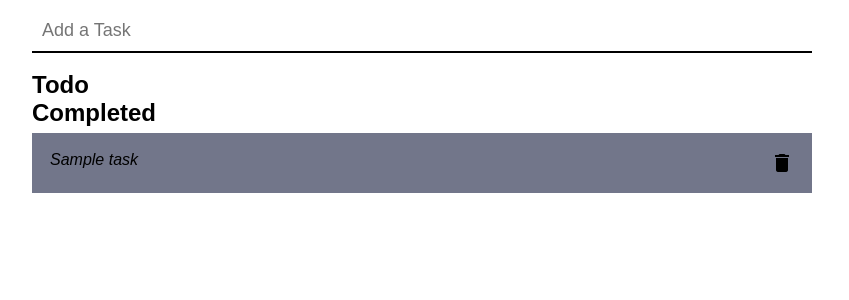
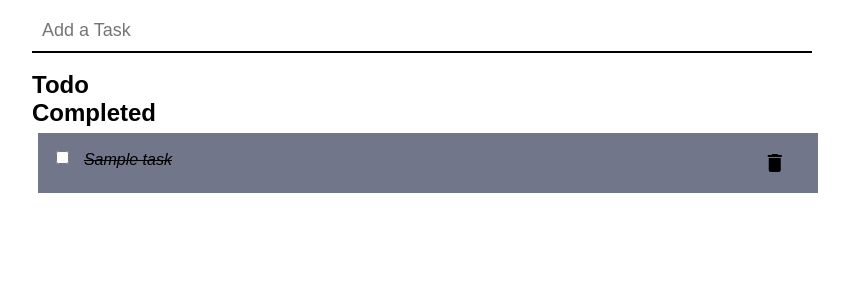
Before and after one commit to csemanish12/todo_app_v1, a Django app: page / in a window 1280 px wide. Shown: the top 300 px of the page, without its empty margins (218-1067 px from the left). Run offline with Django 3.2, Linux system fonts and the light colour scheme; tables that the repository leaves empty hold one stand-in row (values such as "Sample post").

Commit message:
fix design

```diff
--- a/todo/tasks/static/tasks/style.css
+++ b/todo/tasks/static/tasks/style.css
@@ -24,14 +24,23 @@
     width: 100%;
     background: #72768a;
     padding: 18px;
-    margin: 6px 0;
+    margin: 6px ;
     overflow: hidden;
+    display: flex;
+    flex-direction: row;
+
 }
 
-.task-list .del {
-    float:right;
+.task-picker {
+    left: 0%;
+    position: relative;
 }
 
-.task-list .action-picker {
-    float:right;
+.task-name {
+    left: 2%;
+    position: relative;
 }
+.task-action {
+    left: 95%;
+    position: sticky;
+}
--- a/todo/tasks/templates/tasks/index.html
+++ b/todo/tasks/templates/tasks/index.html
@@ -1,6 +1,6 @@
 {% load static %}
 <link rel="stylesheet" type="text/css" href="{% static 'tasks/style.css' %}">
-  <link href="https://fonts.googleapis.com/icon?family=Material+Icons" rel="stylesheet">
+<link rel="stylesheet" href="https://fonts.googleapis.com/icon?family=Material+Icons">
 
 <!Doctype html>
 <html lang="en">
@@ -32,12 +32,18 @@
         </form>
 
         <div class='task-list'>
+
+            <div class="task-picker">
+                <input type="checkbox" id="ch" name="check" value="on"
+                       onchange="document.getElementById('completeForm').submit()">
+            </div>
+
+            <div class="task-name">
                 <i>{{ task }}</i>
-            <div class="action-picker">
+            </div>
 
-                <i class="material-icons" onclick="document.getElementById('completeForm').submit()">done</i>
+            <div class="task-action">
                 <i class="material-icons" onclick="document.getElementById('deleteForm').submit()">delete</i>
-
             </div>
 
         </div>
@@ -49,17 +55,22 @@
         <h2>Completed</h2>
         {% for task in tasks %}
         {% if task.completed == True %}
-
         <form id="deleteForm2" method="POST" action="delete/{{ task.id }}">
             {% csrf_token %}
         </form>
 
-        <div class='task-list'>
-            <i>{{ task }}</i>
-            <div class="action-picker">
-
+        <div class="task-list">
+            <div class="task-picker">
+                <form method="POST" action="complete/{{task.id}}">
+                    {% csrf_token %}
+                    <strike><input type="checkbox" id="check" name="box" value="on" onchange="submit();"></strike>
+                </form>
+            </div>
+            <div class="task-name">
+                <i><strike>{{ task }}</strike></i>
+            </div>
+            <div class="task-action">
                 <i class="material-icons" onclick="document.getElementById('deleteForm2').submit()">delete</i>
-
             </div>
 
         </div>
--- a/todo/tasks/views.py
+++ b/todo/tasks/views.py
@@ -13,6 +13,7 @@ def index(request):
 
 
 def complete(request, task_id):
+    print('============',request.POST)
     if request.method == "POST":
         task = Task.objects.get(id=task_id)
         if task:
```
Lines whose indentation alone changed are shown as unchanged.
